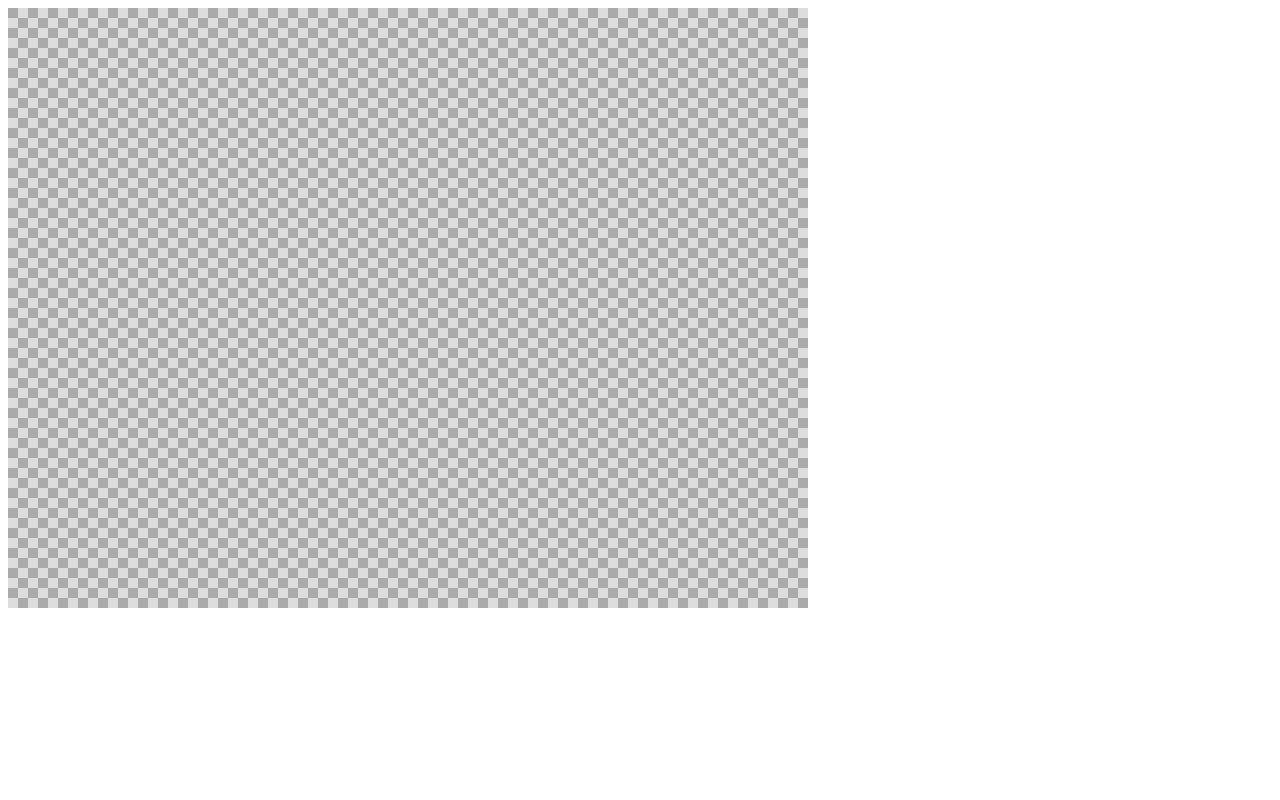
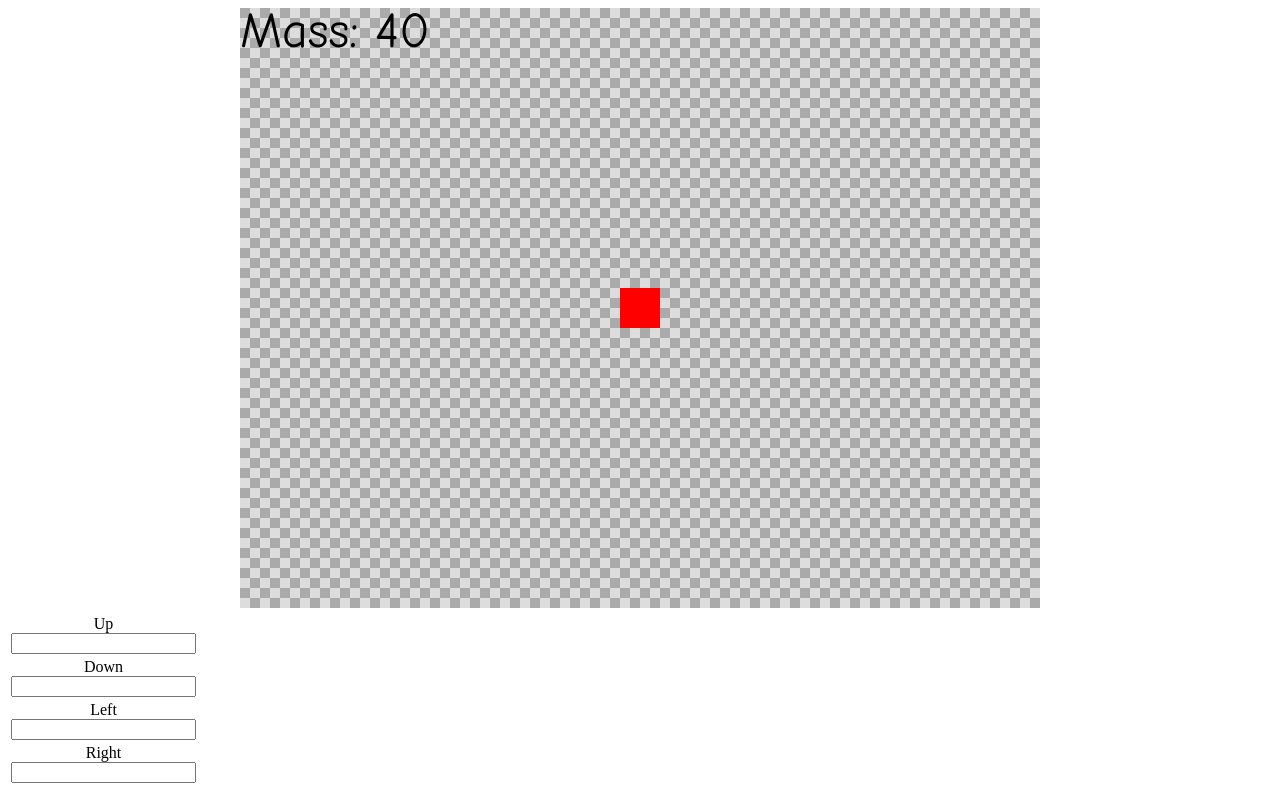
Before and after one commit to CombatHax/Newts, a plain HTML site: page index.html in a window 1280 px wide. Drawn offline with Linux system fonts and the light colour scheme.

Commit message:
Add files via upload

```diff
--- a/index.html
+++ b/index.html
@@ -5,9 +5,50 @@
     <meta http-equiv="X-UA-Compatible" content="IE=edge">
     <meta name="viewport" content="width=device-width, initial-scale=1.0">
     <title>World's best Anim-ation</title>
+    <style>
+        .center {
+            text-align: center;
+        }
+    </style>
 </head>
 <body>
-    <canvas id="cnv" width="800" height="600"></canvas>
+    <div class="center">
+        <canvas id="cnv" width="800" height="600"></canvas>
+    </div>
+    <div class="center">
+        <table>
+            <tbody>
+                <tr class="up">
+                    <td>
+                        <label for="down">Up</label><br>
+                        <input type="text" id="up">
+                        <br>
+                    </td>
+                </tr>
+                <tr class="down">
+                    <td>
+                        <label for="down">Down</label><br>
+                        <input type="text" id="down">
+                        <br>
+                    </td>
+                </tr>
+                <tr class="left">
+                    <td>
+                        <label for="left">Left</label><br>
+                        <input type="text" id="left">
+                        <br>
+                    </td>
+                </tr>
+                <tr class="right">
+                    <td>
+                        <label for="right">Right</label><br>
+                        <input type="text" id="right">
+                        <br>
+                    </td>
+                </tr>
+            </tbody>
+        </table>
+    </div>
     <script src="script.js"></script>
 </body>
 </html>
--- a/script.js
+++ b/script.js
@@ -1,22 +1,47 @@
+/*
+FIRST LAW: An object in motion stays in motion and an object at rest stays in rest
+SECOND LAW: An object's acceleration increases with more force and less mass.
+*/
+
 const cnv = document.getElementById("cnv");
 let size = [cnv.clientWidth, cnv.clientHeight]
-window.addEventListener("resize", (e) => {
+let mass = 40
+window.addEventListener("resize", e => {
     const tar = e.currentTarget;
     size = [tar.innerWidth, tar.innerHeight]
 })
+window.addEventListener("keydown", e => {
+    if(e.key == "+") mass++;
+    if(e.key == "-" || e.key == "_") mass--;
+    console.log(`Key: ${e.key}\nMass: ${mass}`);
+})
 const ctx = cnv.getContext("2d");
 const backOff = [0, 0]
-const block = []
+const getBlock = () => {
+    console.log(size);
+    return [(size[0] - mass) / 2, (size[1] - mass) / 2];
+}
+let vel = [0, 0]
 const draw = () => {
     // Background
     let ind = 0;
-    for(let x = -100; x <= size[0] + 100; x += 10) {
-        for(let y = -100; y <= size[1] + 100; y += 10) {
+    for(let x = -100; x <= 800 + 100; x += 10) {
+        for(let y = -100; y <= 600 + 100; y += 10) {
             ctx.fillStyle = ind % 2 ? "#ddd" : "#aaa"
             ctx.fillRect(x + backOff[0] % 100, y + backOff[1] % 100, 10, 10);
             ind++;
         }
     }
+    // Dude
+    ctx.fillStyle = "#f00"
+    block = getBlock()
+    ctx.fillRect(block[0], block[1], mass, mass);
+    // Arrows
+    // UI
+    ctx.font = "50px Comic Sans MS"
+    ctx.fillStyle = "#000"
+    ctx.textBaseline = "top"
+    ctx.fillText(`Mass: ${mass}`, 0, 0, 800)
 }
 const run = () => {
     draw();
```
